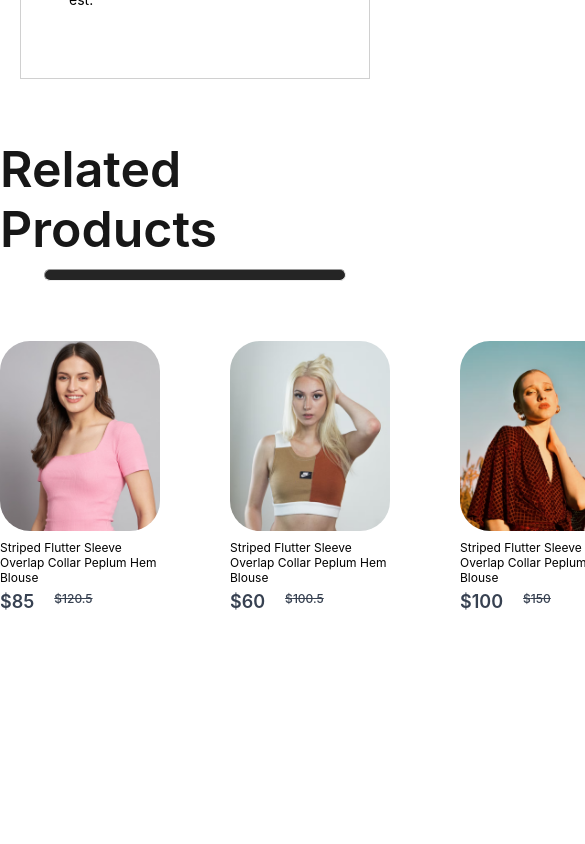
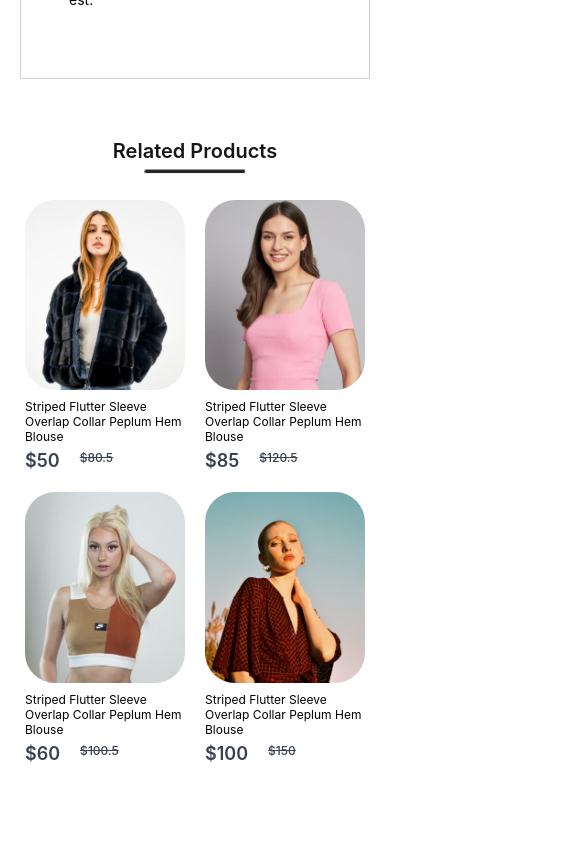
Before and after one commit to Shreeyog-Gaikwad/Fashionova, a React (Create React App) app in the folder frontend/: page /product/1 in a window 390 px wide. Shown: the part 1620-2464 px from the top of the page, 585 px wide, since content can reach past the window. Built offline with nearby package versions, Linux system fonts and the light colour scheme.

Commit message:
RelatedProducts Responsivness Added

```diff
--- a/frontend/src/Components/RelatedProducts/RelatedProducts.css
+++ b/frontend/src/Components/RelatedProducts/RelatedProducts.css
@@ -24,3 +24,64 @@
     display: flex;
     gap: 70px;
 }
+
+@media(max-width:1280px){
+    .relatedproducts{
+        height:70vh;
+    }
+    .relatedproducts h1{
+        font-size: 40px;
+    }
+    .relatedproducts hr{
+        width: 160px;
+        height: 4px;
+    }
+    .relatedproducts-item{
+        gap: 20px;
+        margin-top: 30px;
+    }
+}
+
+@media(max-width:1024px){
+    .relatedproducts{
+        height:60vh;
+    }
+    .relatedproducts h1{
+        font-size: 30px;
+    }
+    .relatedproducts hr{
+        width: 120px;
+        height: 3px;
+    }
+    .relatedproducts-item{
+        gap: 10px;
+        margin-top: 20px;
+    }
+}
+
+@media(max-width:800px){
+    .relatedproducts{
+        height:50vh;
+        gap: 6px;
+    }
+    .relatedproducts h1{
+        font-size: 20px;
+    }
+    .relatedproducts hr{
+        width: 100px;
+    }
+    .relatedproducts-item{
+        gap: 5px;
+    }
+}
+
+@media(max-width:500px){
+    .relatedproducts{
+        height:90vh;
+    }
+    .relatedproducts-item{
+        display: grid;
+        grid-template-columns: 1fr 1fr;
+        gap: 20px;
+    }
+}
```
